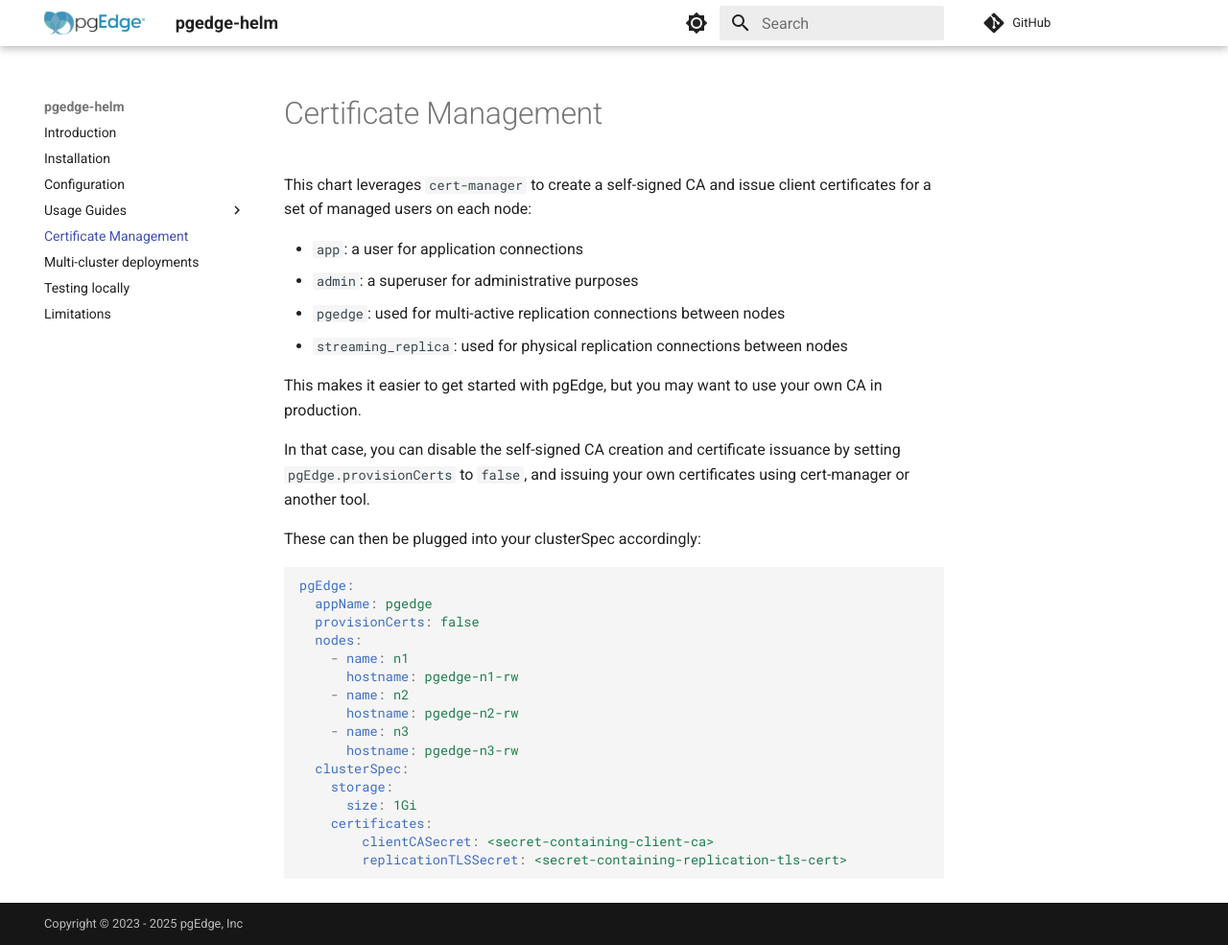
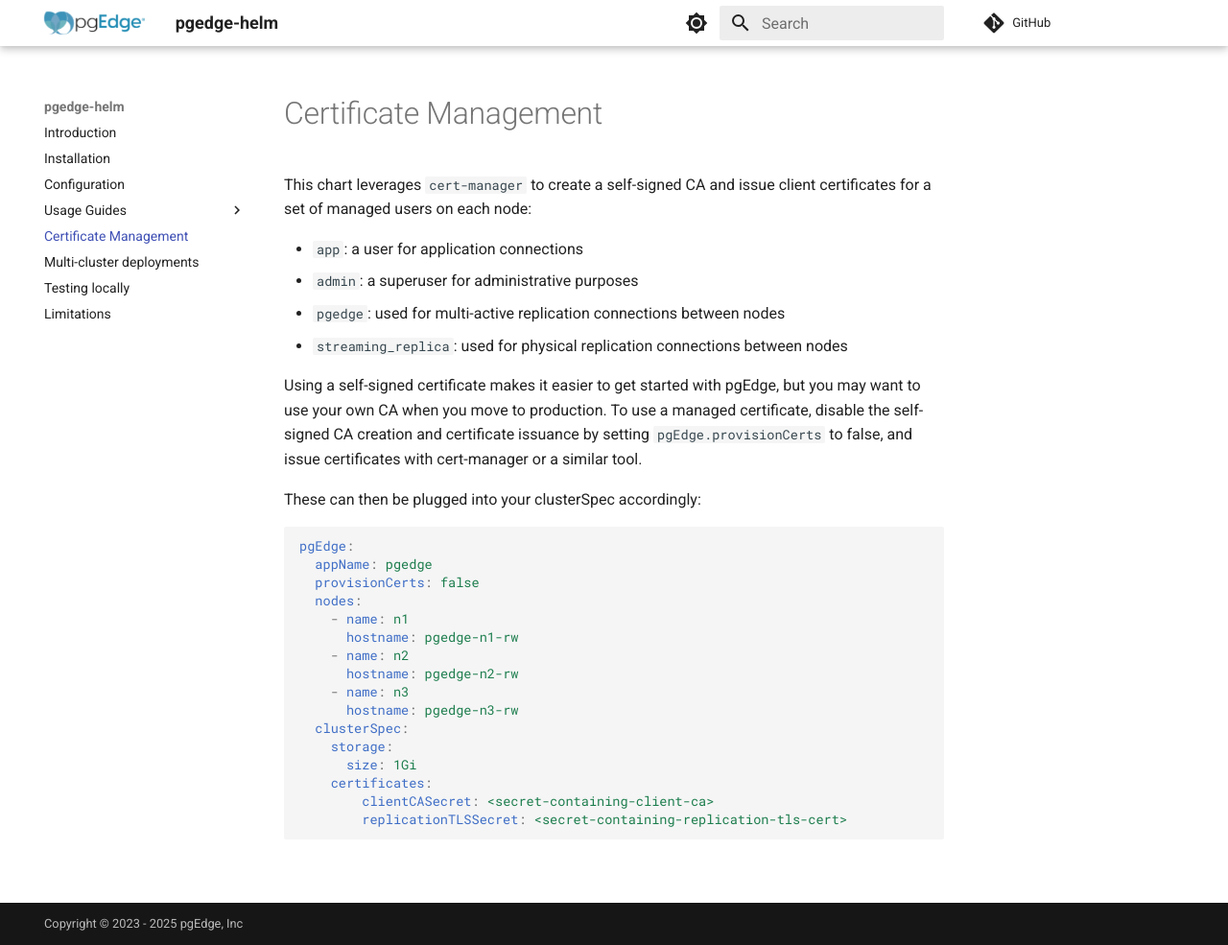
Before and after one commit to pgEdge/pgedge-helm, an MkDocs documentation site: the page built from docs/certificates.md, in a window 1280 px wide and 985 px high. Shown: the whole window at 96% size. Built offline with MkDocs 1.6.1 and Material for MkDocs 9.7.7, drawn with Linux system fonts in a browser that asks for light colours; comment, search, counter and statistics services are not loaded.

Commit message:
cleanup note about production certificate configuration

```diff
--- a/docs/certificates.md
+++ b/docs/certificates.md
@@ -5,10 +5,7 @@
 - `pgedge`: used for multi-active replication connections between nodes
 - `streaming_replica`: used for physical replication connections between nodes
 
-This makes it easier to get started with pgEdge, but you may want to use your own CA in production.
-
-In that case, you can disable the self-signed CA creation and certificate issuance by setting
-`pgEdge.provisionCerts` to `false`, and issuing your own certificates using cert-manager or another tool.
+Using a self-signed certificate makes it easier to get started with pgEdge, but you may want to use your own CA when you move to production. To use a managed certificate, disable the self-signed CA creation and certificate issuance by setting `pgEdge.provisionCerts` to false, and issue certificates with cert-manager or a similar tool.
 
 These can then be plugged into your clusterSpec accordingly:
 
```
